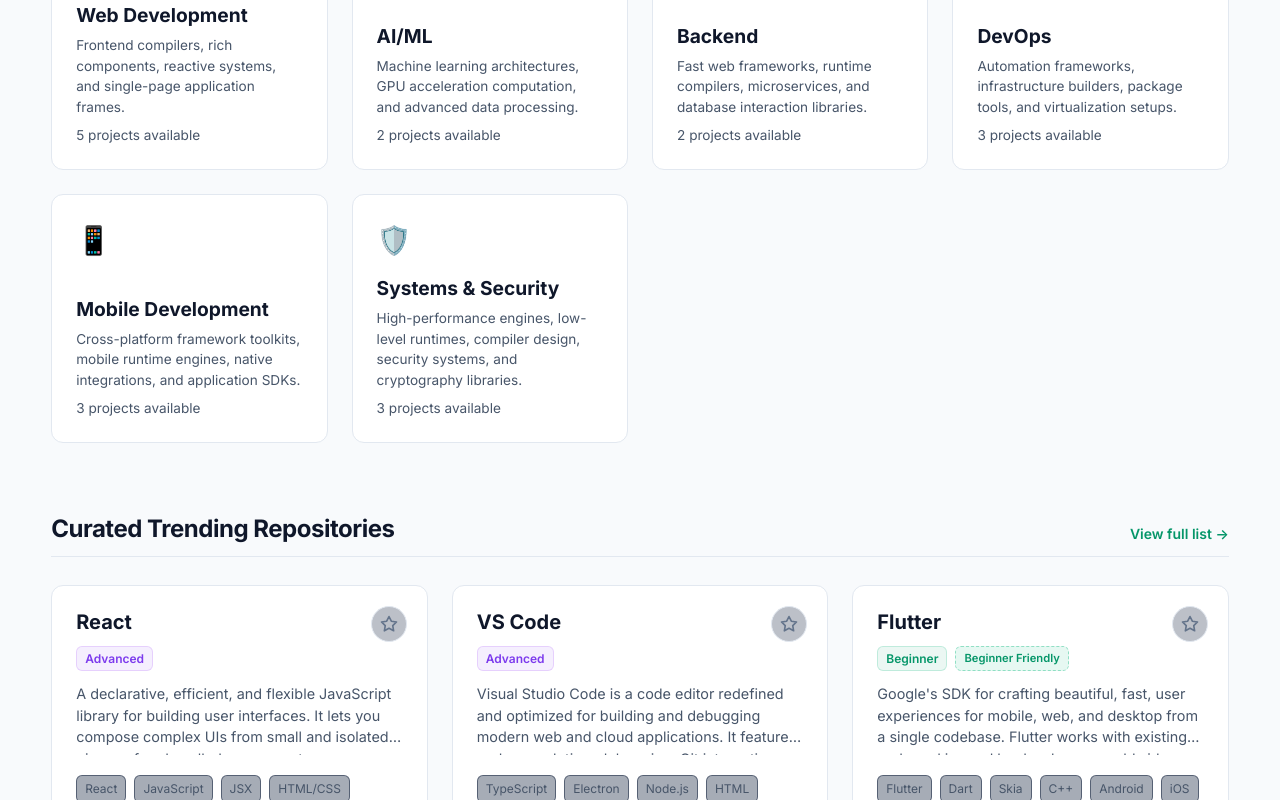
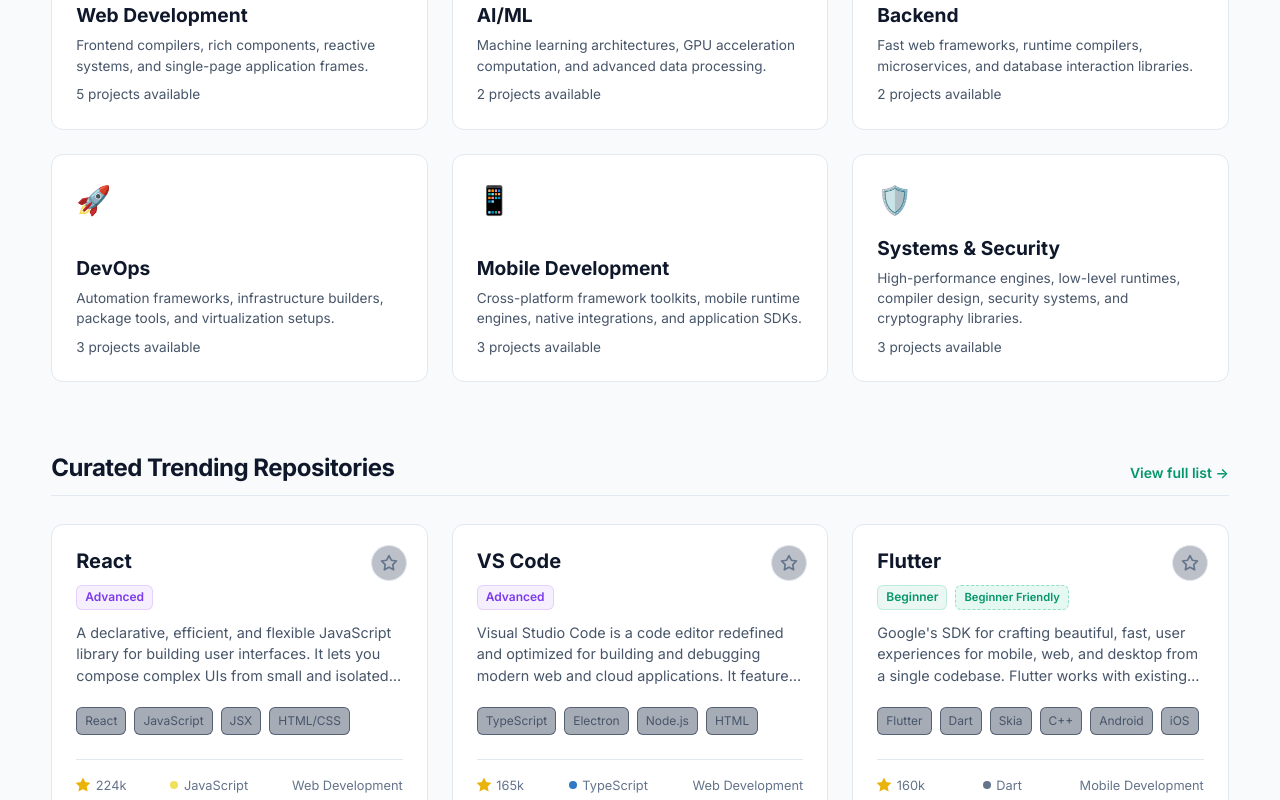
Before and after one commit to shahaulalam85/OpenSourceExplorer, a Next.js app: page / in a window 1280 px wide. Shown: the part 839-1639 px from the top of the page. Built offline with nearby package versions, Linux system fonts and the light colour scheme.

Commit message:
Browse by category is properly alligned

```diff
--- a/app/globals.css
+++ b/app/globals.css
@@ -442,9 +442,27 @@
 
 .domains-grid {
   display: grid;
-  grid-template-columns: repeat(auto-fit, minmax(240px, 1fr));
+  grid-template-columns: repeat(3, 1fr);
   gap: 1.5rem;
   margin-bottom: 4rem;
+}
+
+@media (min-width: 1400px) {
+  .domains-grid {
+    grid-template-columns: repeat(6, 1fr);
+  }
+}
+
+@media (max-width: 900px) {
+  .domains-grid {
+    grid-template-columns: repeat(2, 1fr);
+  }
+}
+
+@media (max-width: 600px) {
+  .domains-grid {
+    grid-template-columns: 1fr;
+  }
 }
 
 .domain-card {
@@ -566,7 +584,6 @@
   -webkit-line-clamp: 3;
   -webkit-box-orient: vertical;
   overflow: hidden;
-  height: 4.5rem; /* ~3 lines */
   line-height: 1.5;
 }
 
```
